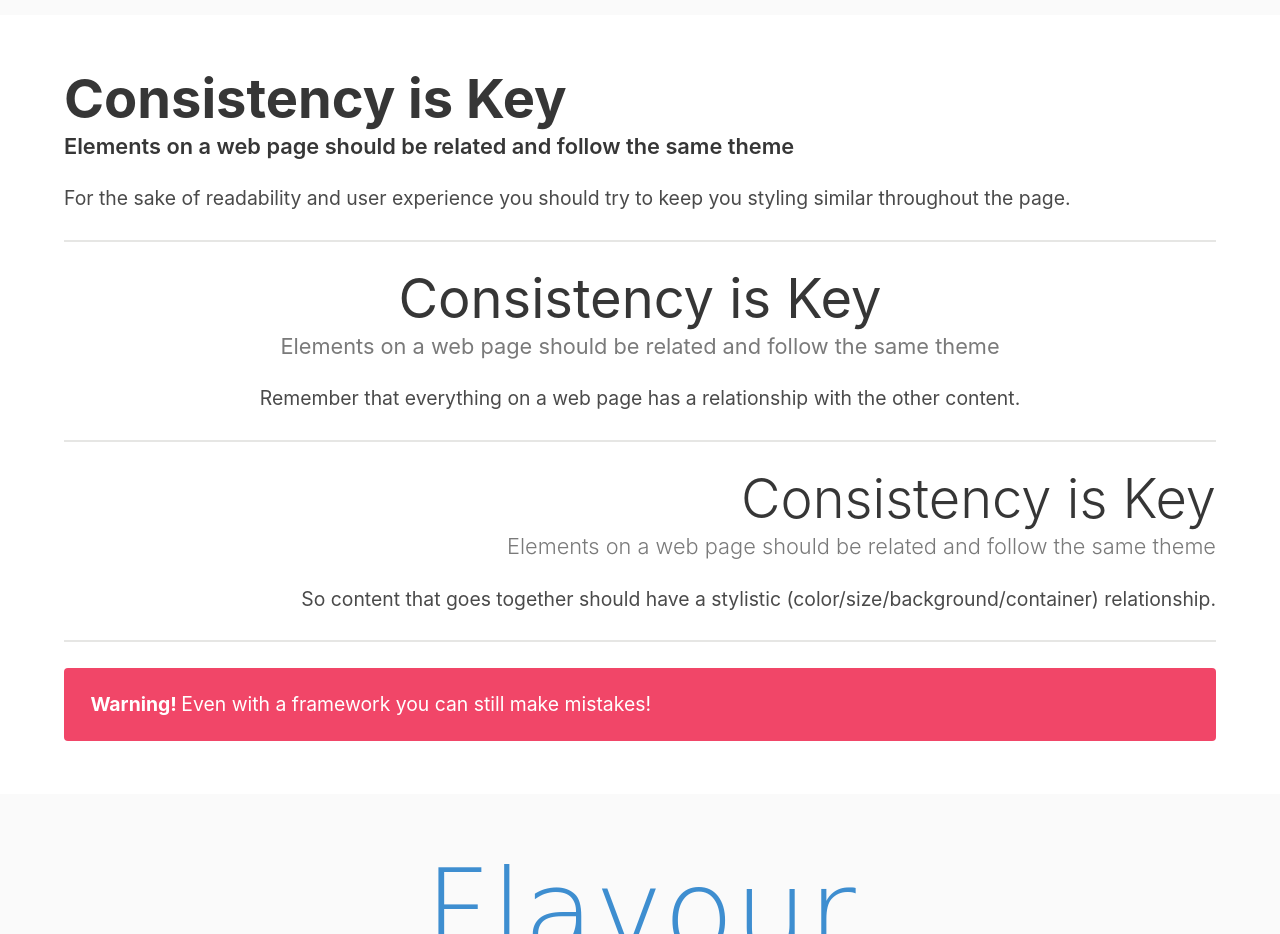
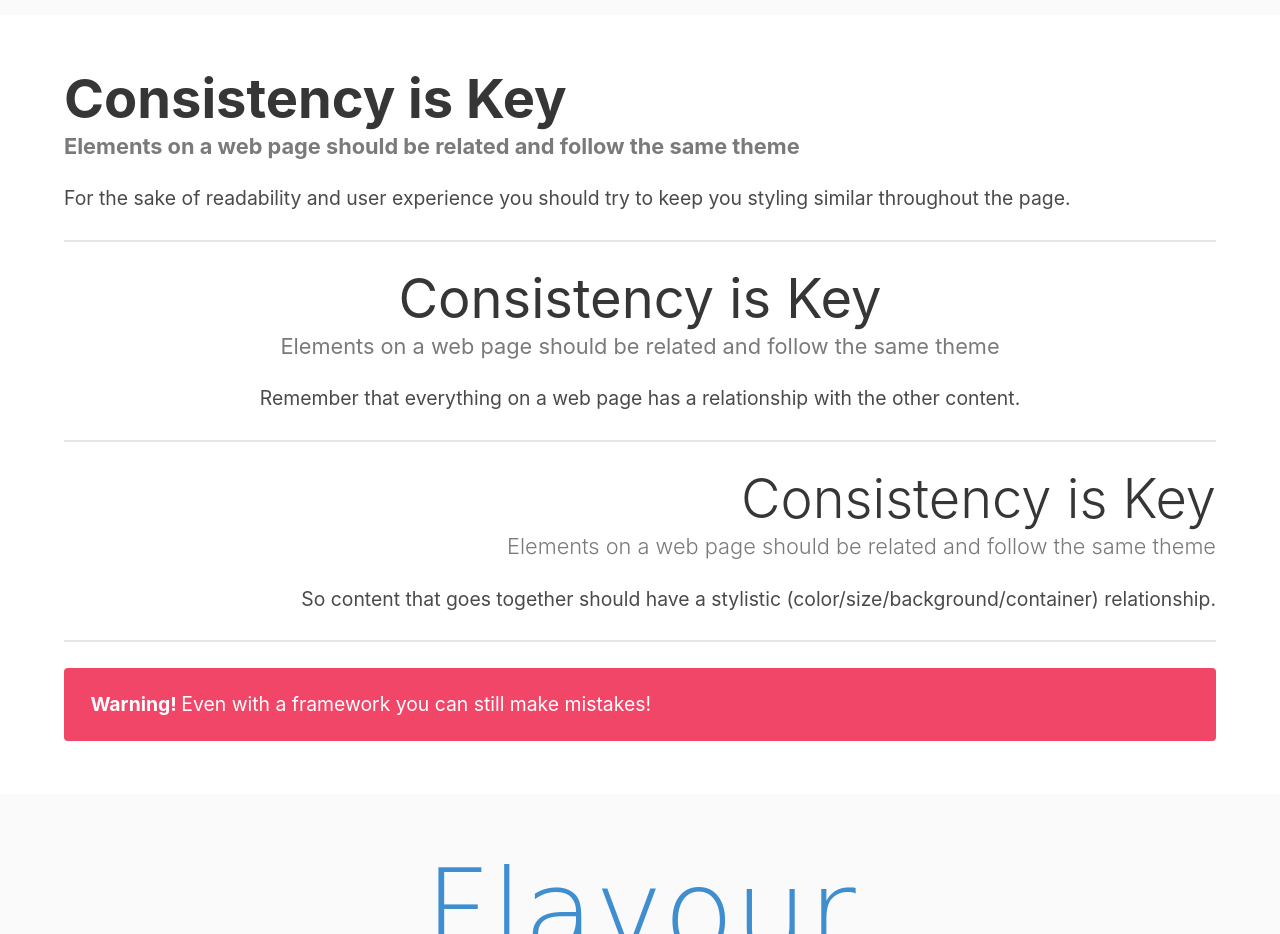
Before and after one commit to jdmar3-comp426/a02-kayybean, a website: page index.html in a window 1280 px wide. Shown: the part 1500-2434 px from the top of the page. Drawn offline with nearby package versions, Linux system fonts and the light colour scheme; a web font is replaced by a local one.

Commit message:
finishing touches

```diff
--- a/index.html
+++ b/index.html
@@ -58,7 +58,7 @@
     <div class="container">
         <div class="content">
             <h1 class="title has-text-weight-bold">Consistency is Key</h1>
-            <h5 class="subtitle">Elements on a web page should be related and follow the same theme</h5>
+            <h5 class="subtitle has-text-grey has-text-weight-bold">Elements on a web page should be related and follow the same theme</h5>
             <p>
 	    	For the sake of readability and user experience you should try to keep you styling similar throughout the page.
 	    </p>
--- a/package.json
+++ b/package.json
@@ -17,7 +17,7 @@
   },
   "homepage": "https://github.com/jdmar3-comp426/a02-kayybean#readme",
   "dependencies": {
-    "browser-sync": "^2.27.5",
+    "browser-sync": "^2.27.6",
     "bulma": "^0.9.3"
   }
 }
```
Also changed, not shown: 1 other file.
